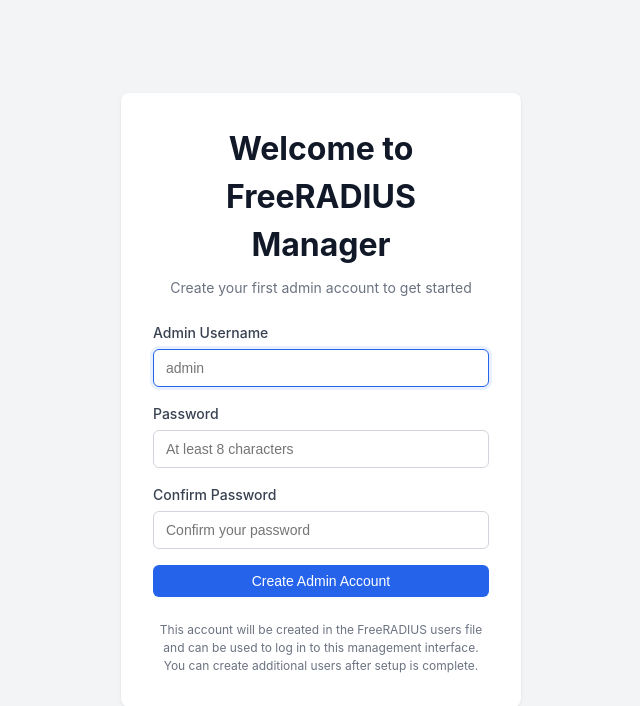
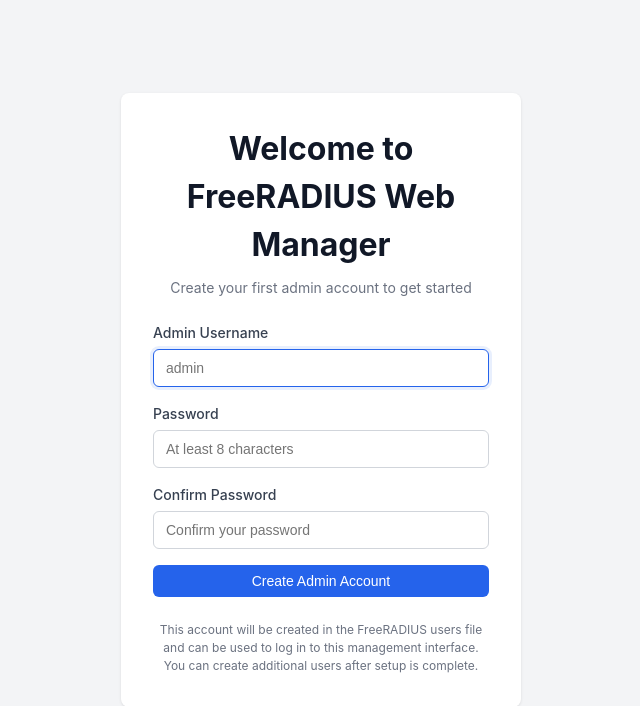
Before and after one commit to DemonAngel44/freeradius-web-manager, a Flask app: page /setup in a window 1280 px wide. Shown: the top 706 px of the page, without its empty margins (319-959 px from the left). Run offline with Flask 3, Linux system fonts and the light colour scheme.

Commit message:
Rename to FreeRADIUS Web Manager in all templates
🤖 Generated with [Claude Code](https://claude.com/claude-code)

Co-Authored-By: Claude Opus 4.5 <noreply@anthropic.com>

```diff
--- a/app/templates/base.html
+++ b/app/templates/base.html
@@ -3,13 +3,13 @@
 <head>
     <meta charset="UTF-8">
     <meta name="viewport" content="width=device-width, initial-scale=1.0">
-    <title>{% block title %}FreeRADIUS Manager{% endblock %}</title>
+    <title>{% block title %}FreeRADIUS Web Manager{% endblock %}</title>
     <link rel="stylesheet" href="{{ url_for('static', filename='css/style.css') }}">
 </head>
 <body>
     {% if session.username %}
     <nav class="navbar">
-        <div class="nav-brand">FreeRADIUS Manager</div>
+        <div class="nav-brand">FreeRADIUS Web Manager</div>
         <div class="nav-links">
             <a href="{{ url_for('main.users') }}" class="nav-link">Users</a>
             <span class="nav-user">{{ session.username }}</span>
--- a/app/templates/login.html
+++ b/app/templates/login.html
@@ -1,11 +1,11 @@
 {% extends "base.html" %}
 
-{% block title %}Login - FreeRADIUS Manager{% endblock %}
+{% block title %}Login - FreeRADIUS Web Manager{% endblock %}
 
 {% block content %}
 <div class="login-container">
     <div class="login-box">
-        <h1>FreeRADIUS Manager</h1>
+        <h1>FreeRADIUS Web Manager</h1>
         <p class="login-subtitle">Sign in with your credentials</p>
 
         <form method="POST" class="login-form">
--- a/app/templates/setup.html
+++ b/app/templates/setup.html
@@ -1,11 +1,11 @@
 {% extends "base.html" %}
 
-{% block title %}Setup - FreeRADIUS Manager{% endblock %}
+{% block title %}Setup - FreeRADIUS Web Manager{% endblock %}
 
 {% block content %}
 <div class="login-container">
     <div class="login-box">
-        <h1>Welcome to FreeRADIUS Manager</h1>
+        <h1>Welcome to FreeRADIUS Web Manager</h1>
         <p class="login-subtitle">Create your first admin account to get started</p>
 
         <form method="POST" class="login-form">
--- a/app/templates/user_form.html
+++ b/app/templates/user_form.html
@@ -1,6 +1,6 @@
 {% extends "base.html" %}
 
-{% block title %}{{ 'Edit' if action == 'edit' else 'New' }} User - FreeRADIUS Manager{% endblock %}
+{% block title %}{{ 'Edit' if action == 'edit' else 'New' }} User - FreeRADIUS Web Manager{% endblock %}
 
 {% block content %}
 <div class="page-header">
--- a/app/templates/users.html
+++ b/app/templates/users.html
@@ -1,6 +1,6 @@
 {% extends "base.html" %}
 
-{% block title %}Users - FreeRADIUS Manager{% endblock %}
+{% block title %}Users - FreeRADIUS Web Manager{% endblock %}
 
 {% block content %}
 <div class="page-header">
```
